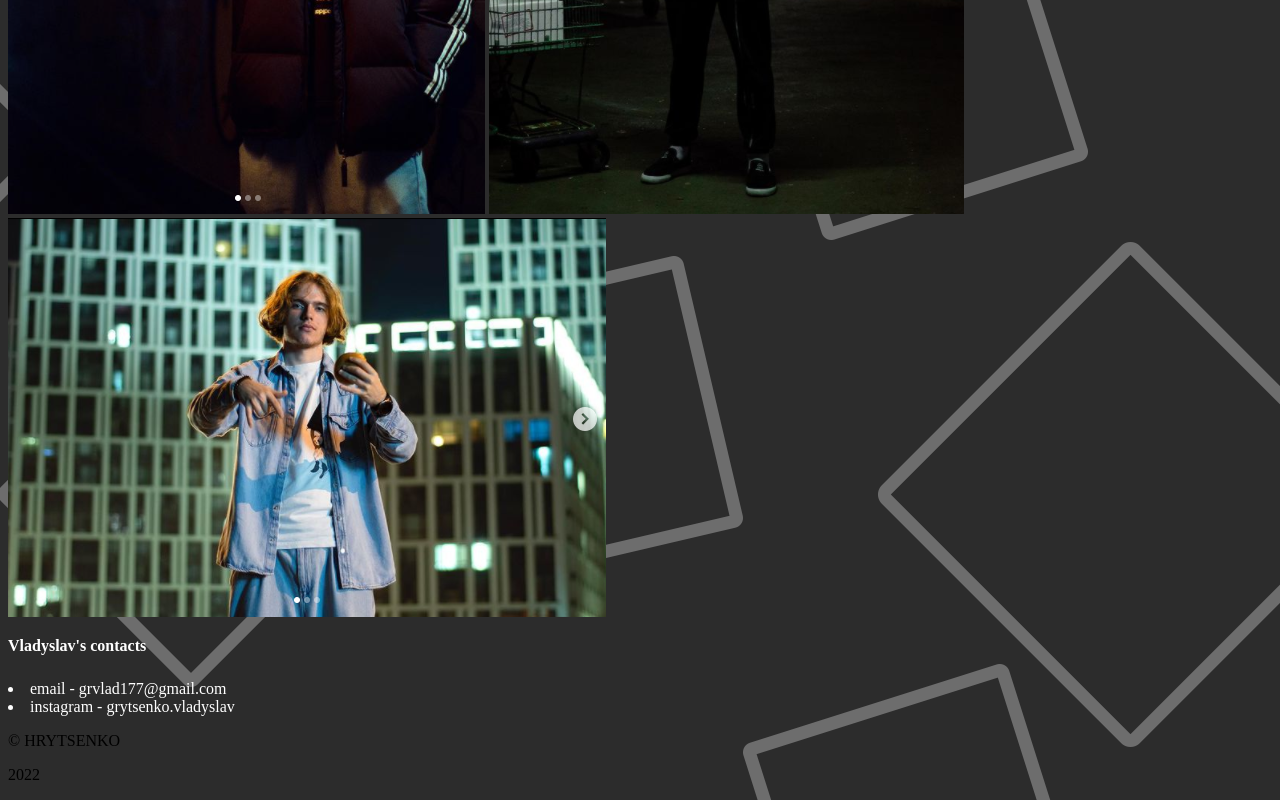
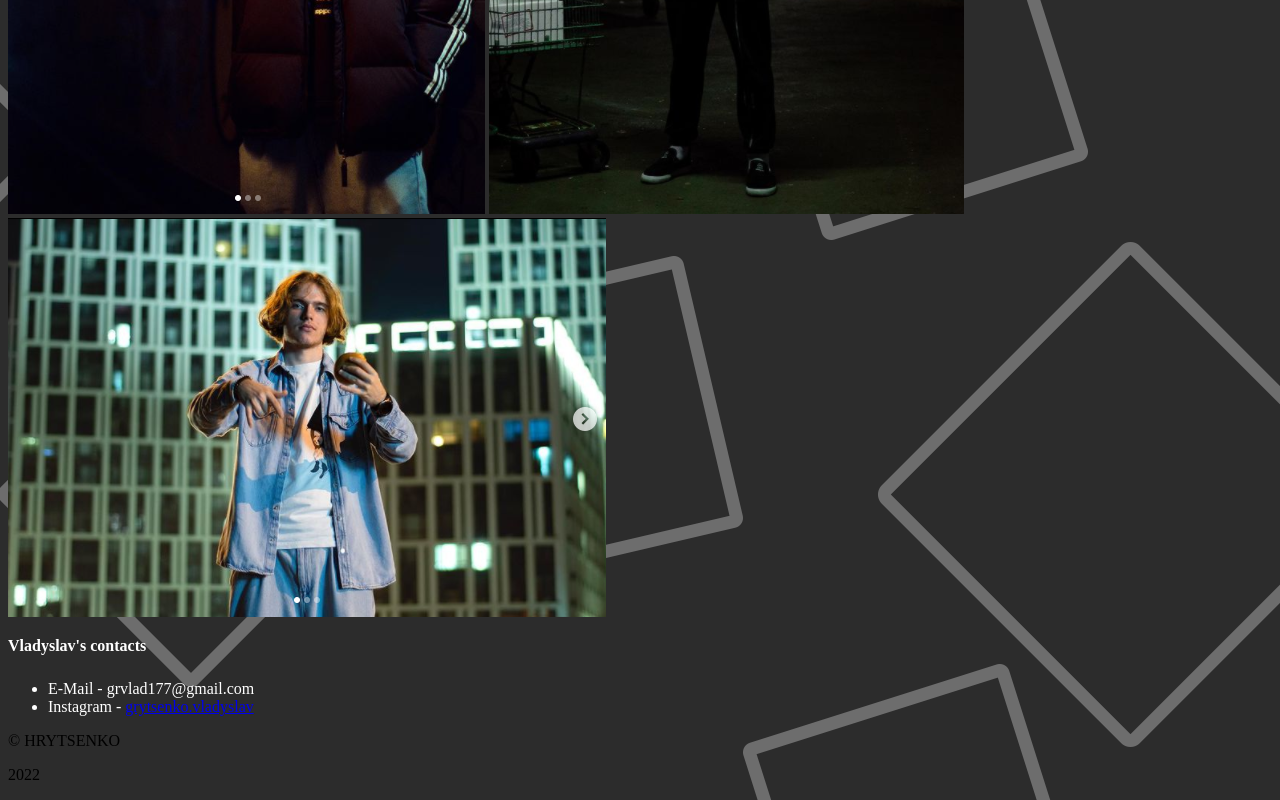
Before and after one commit to No5o4ek/No5o4ek.github.io, a plain HTML site: page index.html in a window 1280 px wide. Shown: the part 529-1329 px from the top of the page. Drawn offline with Linux system fonts and the light colour scheme.

Commit message:
Update index.html

```diff
--- a/index.html
+++ b/index.html
@@ -20,8 +20,11 @@
 <footer class="footer">
     <div class="container">
         <p class="contacts"> <b>Vladyslav's contacts</b></p>
-        <li>email - grvlad177@gmail.com</li>
-        <li>instagram - grytsenko.vladyslav</li>
+        <ul>
+            <li>E-Mail - grvlad177@gmail.com</li>
+            <li>Instagram - <a href="https://www.instagram.com/grytsenko.vladyslav/">grytsenko.vladyslav</a></li>
+        </ul>
+
         <p>© HRYTSENKO</p>
         <p>2022</p>
     </div>
```
